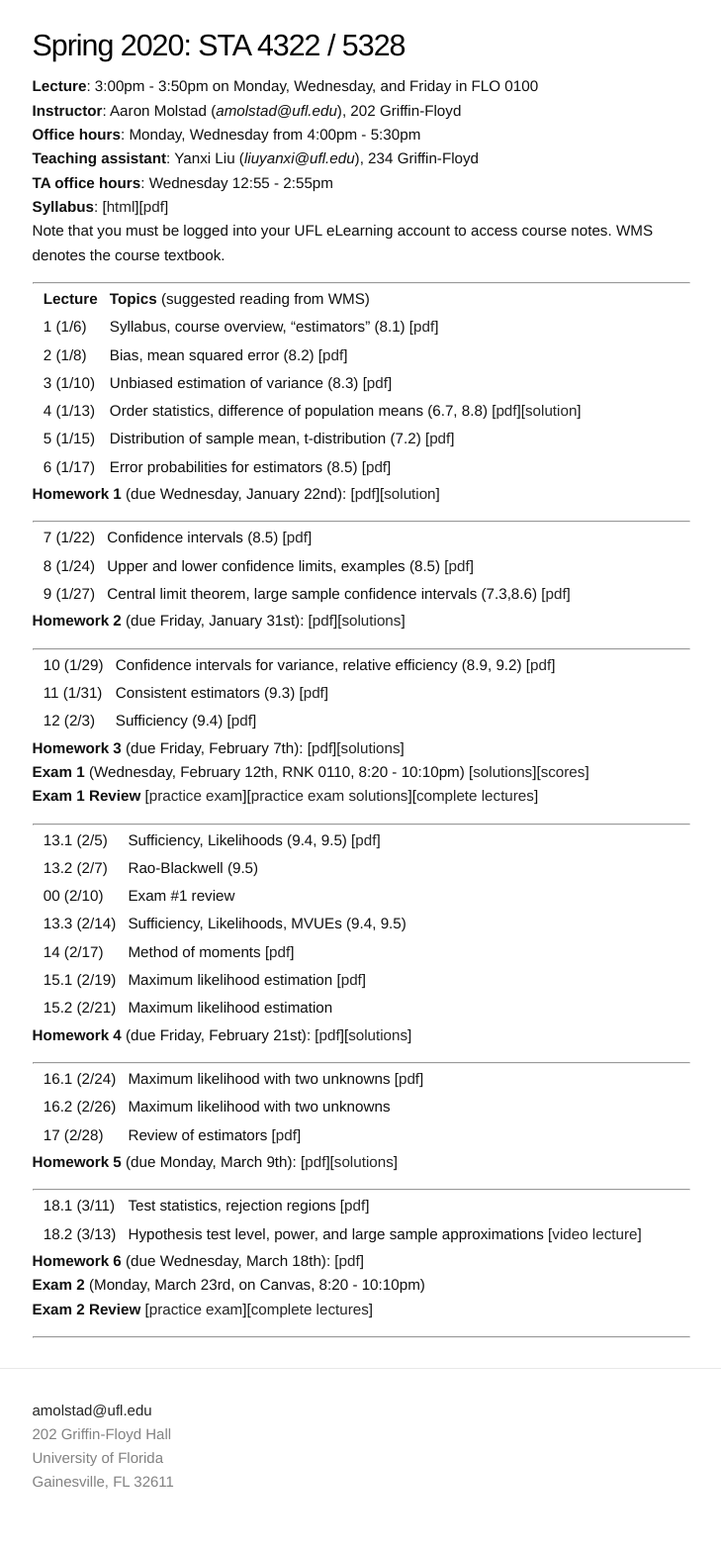
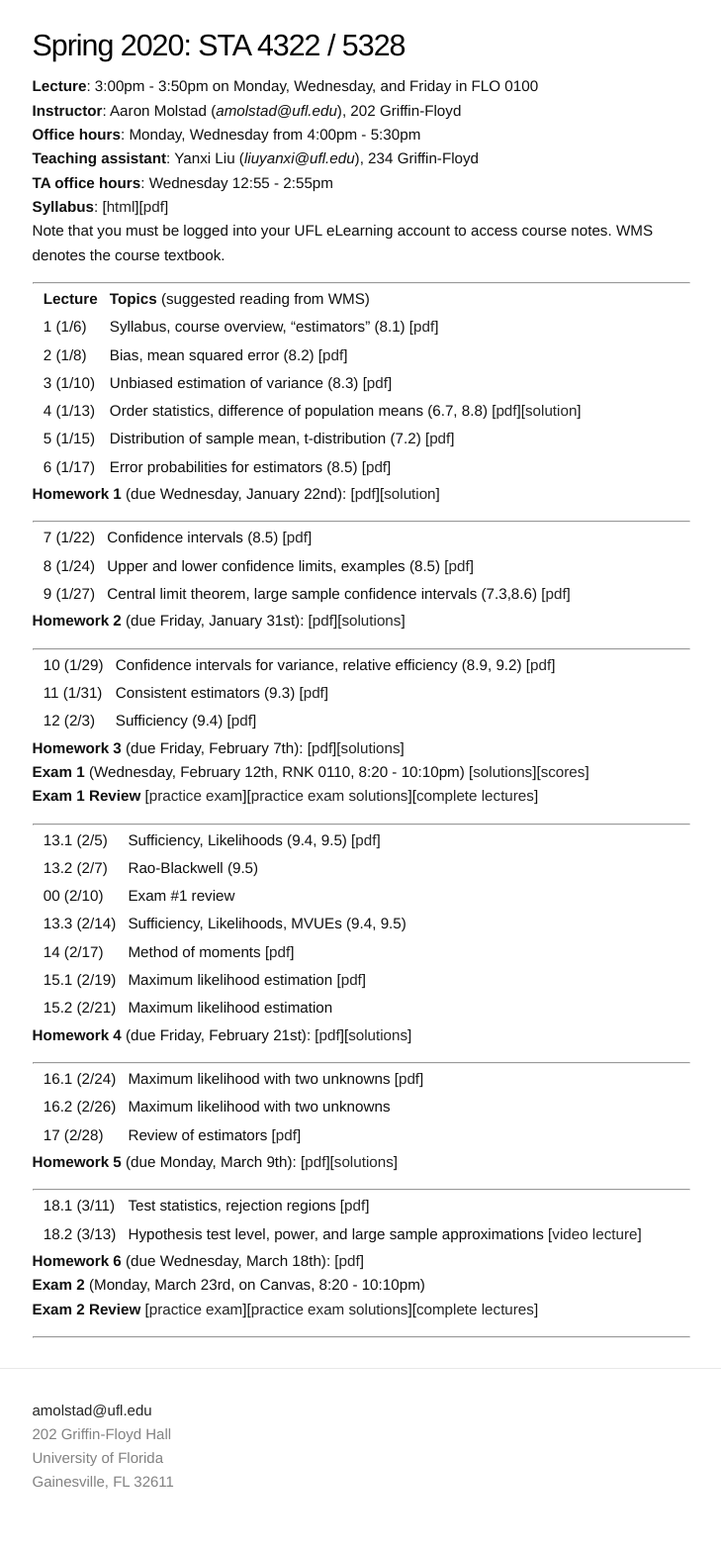
Before and after one commit to ajmolstad/ajmolstad.github.io, a Jekyll site: the page built from S20_STA4322.md, in a window 1280 px wide. Shown: the whole page at 99% size, without its empty margins (275-1004 px from the left). Built offline with Jekyll 4.4.1, drawn with Linux system fonts in a browser that asks for light colours; some of the changed lines change nothing that is shown.

Commit message:
Update S20_STA4322.md

```diff
--- a/S20_STA4322.md
+++ b/S20_STA4322.md
@@ -70,6 +70,6 @@ Note that you must be logged into your UFL eLearning account to access course no
 
 **Homework 6** (due Wednesday, March 18th): [[pdf](/docs/STA4322_S20_Homework6.pdf)]
 **Exam 2** (Monday, March 23rd, on Canvas, 8:20 - 10:10pm)
-**Exam 2 Review** [[practice exam](https://ufl.instructure.com/courses/394927/files/48655063/download?wrap=1)][[complete lectures](https://ufl.instructure.com/courses/394927/files/48655608/download?wrap=1)]
+**Exam 2 Review** [[practice exam](https://ufl.instructure.com/courses/394927/files/48655063/download?wrap=1)][[practice exam solutions](https://ufl.instructure.com/courses/394927/files/48709291/download?wrap=1)][[complete lectures](https://ufl.instructure.com/courses/394927/files/48655608/download?wrap=1)]
 
 ---------------
```
